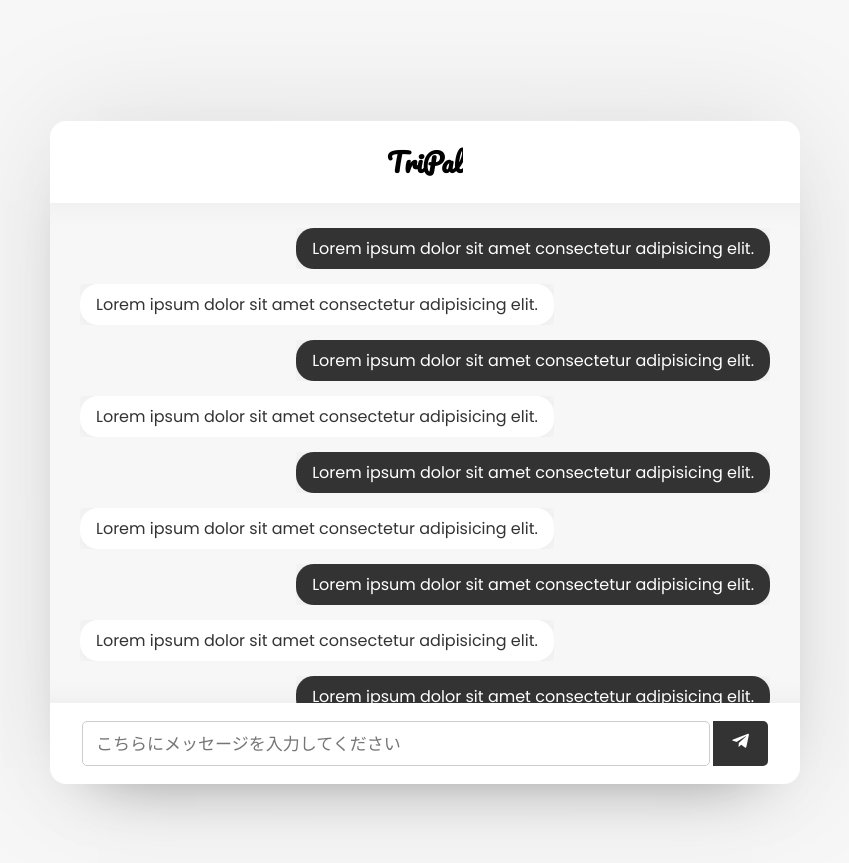
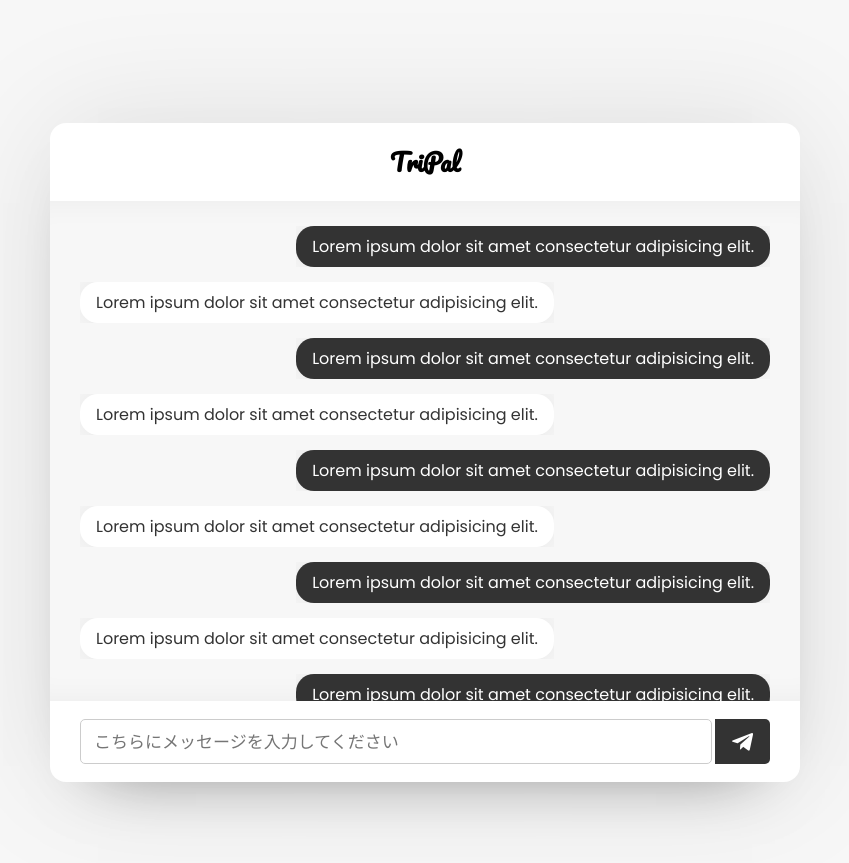
Before and after one commit to KorRyu3/TriPal, a Python web app: template Web-site/templates/index.html in a window 1280 px wide. Shown: the top 863 px of the page, without its empty margins (215-1064 px from the left). Run offline with Jinja, Linux system fonts and the light colour scheme; the template is opened without the code that fills it, so the values that code supplies are empty.

Commit message:
[add] デザインの最終調整

```diff
--- a/Web-site/static/style.css
+++ b/Web-site/static/style.css
@@ -32,10 +32,10 @@ body{
 .chat-area header{
   display: flex;
   justify-content: center;
-  padding: 18px 32px;
+  padding: 18px 30px;
 }
 .chat-area header h1{
-  font-size: 26px;
+  padding: 0px 5px;
   font-family: 'Pacifico', cursive;
 }
 .chat-box{
@@ -76,12 +76,12 @@ body{
   max-width: calc(100% - 130px);
 }
 .incoming .details p{
+  background: #fff;
   color: #333;
-  background: #fff;
   border-radius: 18px;
 }
 .chat-area .typing-area{
-  padding: 18px 32px;
+  padding: 18px 30px;
   display: flex;
   justify-content: space-between;
 }
@@ -101,7 +101,11 @@ body{
   outline: none;
   background: #333;
   color: #fff;
-  font-size: 19px;
+  font-size: 24px;
   cursor: pointer;
   border-radius: 0 5px 5px 0;
 }
+.typing-area button i{
+  display: flex;
+  justify-content: center;
+}
--- a/Web-site/templates/index.html
+++ b/Web-site/templates/index.html
@@ -5,18 +5,17 @@
   <meta charset="UTF-8">
   <meta name="viewport" content="width=device-width, initial-scale=1.0">
   <title>TriPal</title>
-  <link rel=stylesheet type=text/css href="{{ url_for('static', filename='style.css') }}">
-  <script type=text/javascript src="{{ url_for('static', filename='index.js') }}"></script>
-  <link rel="stylesheet" href="https://cdnjs.cloudflare.com/ajax/libs/font-awesome/5.15.2/css/all.min.css" />
+  <link rel="stylesheet" href="../static/style.css">
+  <!-- <link rel=stylesheet type=text/css href="{{ url_for('static', filename='style.css') }}"> -->
+  <!-- <script type=text/javascript src="{{ url_for('static', filename='index.js') }}"></script> -->
+  <link rel="stylesheet" href="https://cdnjs.cloudflare.com/ajax/libs/font-awesome/5.15.2/css/all.min.css">
 </head>
 
 <body>
   <div class="wrapper">
     <section class="chat-area">
       <header>
-        <div class="details">
-          <h1>TriPal</h1>
-        </div>
+        <h1>TriPal</h1>
       </header>
 
 
```
